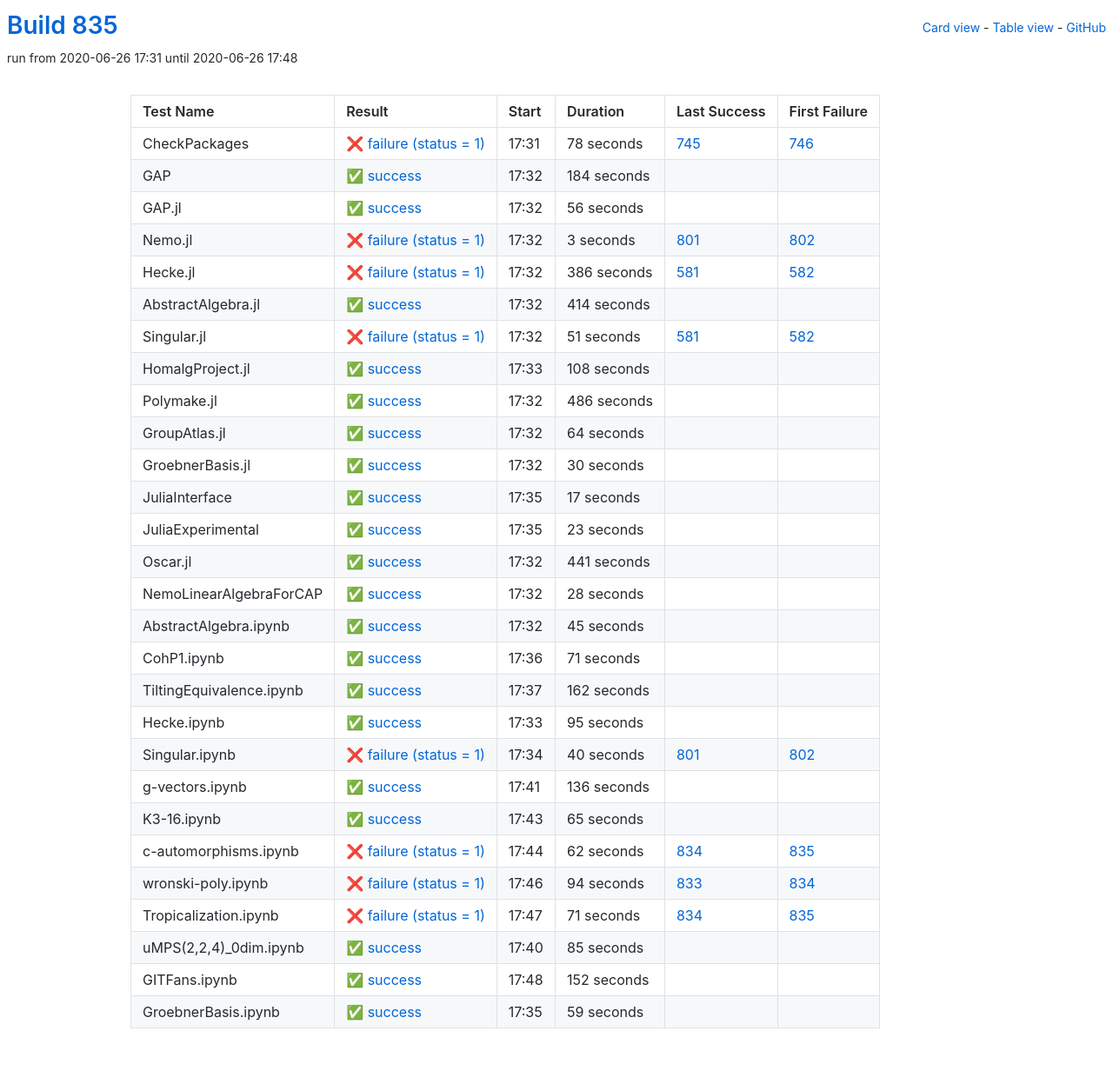
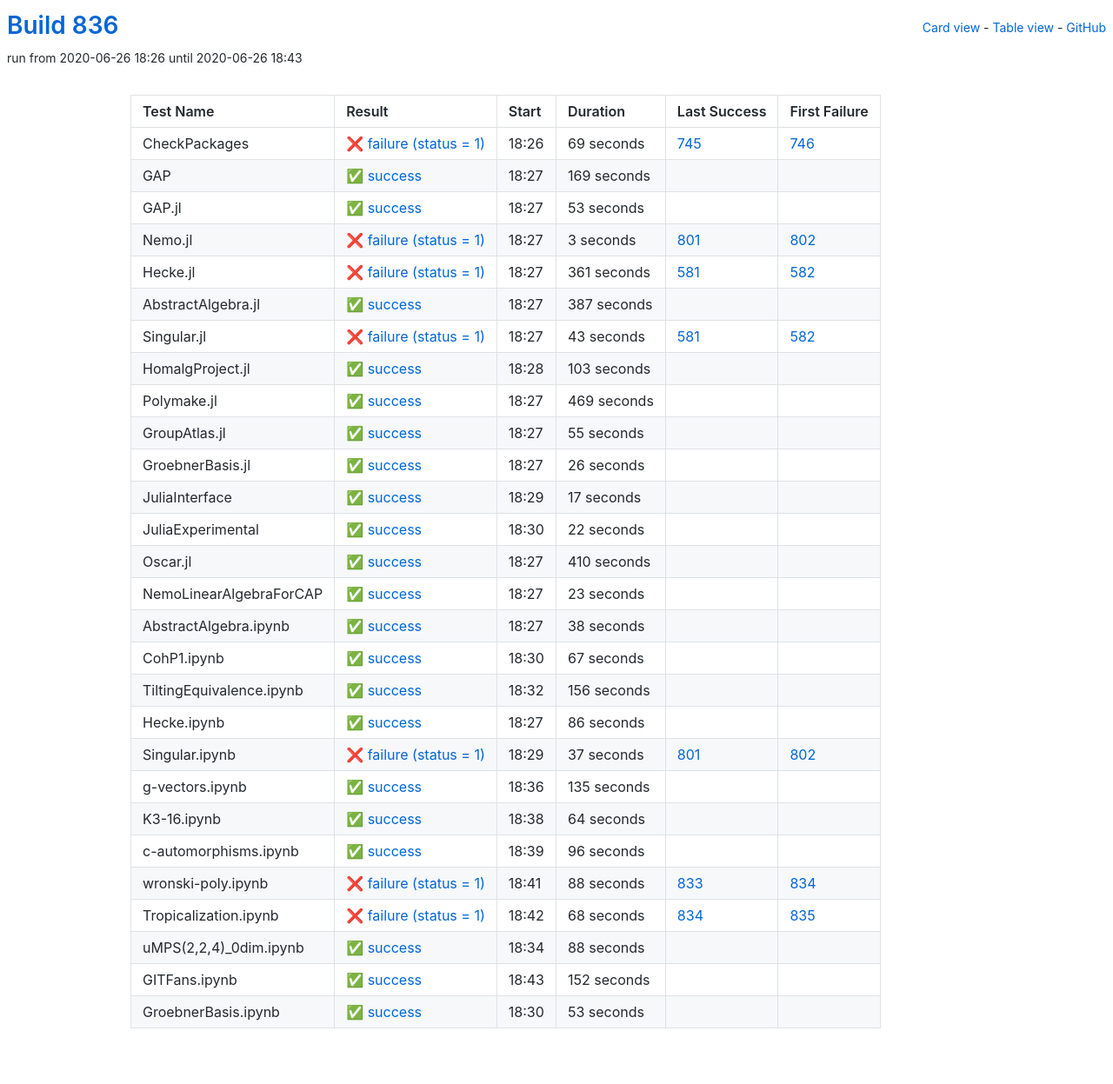
Before and after one commit to oscar-system/oscar-ci-status-1.4, a Jekyll site: the page built from table.html, in a window 1280 px wide. Shown: the whole page at 87% size. Built offline with Jekyll 4.4.1, drawn with Linux system fonts in a browser that asks for light colours.

Commit message:
Build #836

```diff
--- a/_data/ci.yml
+++ b/_data/ci.yml
@@ -1,6 +1,6 @@
 ---
-build: 835
-build_url: https://oscarci.mathematik.uni-kl.de/job/oscar-julia-1.4/835/
+build: 836
+build_url: https://oscarci.mathematik.uni-kl.de/job/oscar-julia-1.4/836/
 job: oscar-julia-1.4
 organization: oscar-system
 repo: oscar-ci-status-1.4
@@ -8,44 +8,44 @@ repourl: https://github.com/oscar-system/oscar-ci-status-1.4
 tests:
 - name: CheckPackages
   id: checkpackages
-  log: https://oscarci.mathematik.uni-kl.de/job/oscar-julia-1.4/835/artifact/logs/build-835/CheckPackages.log
-  start: 2020-06-26 17:31
+  log: https://oscarci.mathematik.uni-kl.de/job/oscar-julia-1.4/836/artifact/logs/build-836/CheckPackages.log
+  start: 2020-06-26 18:26
   success: false
   exitcode: 1
   status: failure
-  duration: 78
+  duration: 69
   last_success: 745
   last_success_url: https://oscarci.mathematik.uni-kl.de/job/oscar-julia-1.4/745/
   first_failure: 746
   first_failure_url: https://oscarci.mathematik.uni-kl.de/job/oscar-julia-1.4/746/
 - name: GAP
   id: gap
-  log: https://oscarci.mathematik.uni-kl.de/job/oscar-julia-1.4/835/artifact/logs/build-835/GAP.log
-  start: 2020-06-26 17:32
+  log: https://oscarci.mathematik.uni-kl.de/job/oscar-julia-1.4/836/artifact/logs/build-836/GAP.log
+  start: 2020-06-26 18:27
   success: true
   exitcode: 0
   status: success
-  duration: 184
+  duration: 169
   last_success: false
   last_success_url:
   first_failure: false
   first_failure_url:
 - name: GAP.jl
   id: gap-jl
-  log: https://oscarci.mathematik.uni-kl.de/job/oscar-julia-1.4/835/artifact/logs/build-835/GAP.jl.log
-  start: 2020-06-26 17:32
+  log: https://oscarci.mathematik.uni-kl.de/job/oscar-julia-1.4/836/artifact/logs/build-836/GAP.jl.log
+  start: 2020-06-26 18:27
   success: true
   exitcode: 0
   status: success
-  duration: 56
+  duration: 53
   last_success: false
   last_success_url:
   first_failure: false
   first_failure_url:
 - name: Nemo.jl
   id: nemo-jl
-  log: https://oscarci.mathematik.uni-kl.de/job/oscar-julia-1.4/835/artifact/logs/build-835/Nemo.jl.log
-  start: 2020-06-26 17:32
+  log: https://oscarci.mathematik.uni-kl.de/job/oscar-julia-1.4/836/artifact/logs/build-836/Nemo.jl.log
+  start: 2020-06-26 18:27
   success: false
   exitcode: 1
   status: failure
@@ -56,92 +56,92 @@ tests:
   first_failure_url: https://oscarci.mathematik.uni-kl.de/job/oscar-julia-1.4/802/
 - name: Hecke.jl
   id: hecke-jl
-  log: https://oscarci.mathematik.uni-kl.de/job/oscar-julia-1.4/835/artifact/logs/build-835/Hecke.jl.log
-  start: 2020-06-26 17:32
+  log: https://oscarci.mathematik.uni-kl.de/job/oscar-julia-1.4/836/artifact/logs/build-836/Hecke.jl.log
+  start: 2020-06-26 18:27
   success: false
   exitcode: 1
   status: failure
-  duration: 386
+  duration: 361
   last_success: 581
   last_success_url: https://oscarci.mathematik.uni-kl.de/job/oscar-julia-1.4/581/
   first_failure: 582
   first_failure_url: https://oscarci.mathematik.uni-kl.de/job/oscar-julia-1.4/582/
 - name: AbstractAlgebra.jl
   id: abstractalgebra-jl
-  log: https://oscarci.mathematik.uni-kl.de/job/oscar-julia-1.4/835/artifact/logs/build-835/AbstractAlgebra.jl.log
-  start: 2020-06-26 17:32
+  log: https://oscarci.mathematik.uni-kl.de/job/oscar-julia-1.4/836/artifact/logs/build-836/AbstractAlgebra.jl.log
+  start: 2020-06-26 18:27
   success: true
   exitcode: 0
   status: success
-  duration: 414
+  duration: 387
   last_success: false
   last_success_url:
   first_failure: false
   first_failure_url:
 - name: Singular.jl
   id: singular-jl
-  log: https://oscarci.mathematik.uni-kl.de/job/oscar-julia-1.4/835/artifact/logs/build-835/Singular.jl.log
-  start: 2020-06-26 17:32
+  log: https://oscarci.mathematik.uni-kl.de/job/oscar-julia-1.4/836/artifact/logs/build-836/Singular.jl.log
+  start: 2020-06-26 18:27
   success: false
   exitcode: 1
   status: failure
-  duration: 51
+  duration: 43
   last_success: 581
   last_success_url: https://oscarci.mathematik.uni-kl.de/job/oscar-julia-1.4/581/
   first_failure: 582
   first_failure_url: https://oscarci.mathematik.uni-kl.de/job/oscar-julia-1.4/582/
 - name: HomalgProject.jl
   id: homalgproject-jl
-  log: https://oscarci.mathematik.uni-kl.de/job/oscar-julia-1.4/835/artifact/logs/build-835/HomalgProject.jl.log
-  start: 2020-06-26 17:33
+  log: https://oscarci.mathematik.uni-kl.de/job/oscar-julia-1.4/836/artifact/logs/build-836/HomalgProject.jl.log
+  start: 2020-06-26 18:28
   success: true
   exitcode: 0
   status: success
-  duration: 108
+  duration: 103
   last_success: false
   last_success_url:
   first_failure: false
   first_failure_url:
 - name: Polymake.jl
   id: polymake-jl
-  log: https://oscarci.mathematik.uni-kl.de/job/oscar-julia-1.4/835/artifact/logs/build-835/Polymake.jl.log
-  start: 2020-06-26 17:32
+  log: https://oscarci.mathematik.uni-kl.de/job/oscar-julia-1.4/836/artifact/logs/build-836/Polymake.jl.log
+  start: 2020-06-26 18:27
   success: true
   exitcode: 0
   status: success
-  duration: 486
+  duration: 469
   last_success: false
   last_success_url:
   first_failure: false
   first_failure_url:
 - name: GroupAtlas.jl
   id: groupatlas-jl
-  log: https://oscarci.mathematik.uni-kl.de/job/oscar-julia-1.4/835/artifact/logs/build-835/GroupAtlas.jl.log
-  start: 2020-06-26 17:32
+  log: https://oscarci.mathematik.uni-kl.de/job/oscar-julia-1.4/836/artifact/logs/build-836/GroupAtlas.jl.log
+  start: 2020-06-26 18:27
   success: true
   exitcode: 0
   status: success
-  duration: 64
+  duration: 55
   last_success: false
   last_success_url:
   first_failure: false
   first_failure_url:
 - name: GroebnerBasis.jl
   id: groebnerbasis-jl
-  log: https://oscarci.mathematik.uni-kl.de/job/oscar-julia-1.4/835/artifact/logs/build-835/GroebnerBasis.jl.log
-  start: 2020-06-26 17:32
+  log: https://oscarci.mathematik.uni-kl.de/job/oscar-julia-1.4/836/artifact/logs/build-836/GroebnerBasis.jl.log
+  start: 2020-06-26 18:27
   success: true
   exitcode: 0
   status: success
-  duration: 30
+  duration: 26
   last_success: false
   last_success_url:
   first_failure: false
   first_failure_url:
 - name: JuliaInterface
   id: juliainterface
-  log: https://oscarci.mathematik.uni-kl.de/job/oscar-julia-1.4/835/artifact/logs/build-835/JuliaInterface.log
-  start: 2020-06-26 17:35
+  log: https://oscarci.mathematik.uni-kl.de/job/oscar-julia-1.4/836/artifact/logs/build-836/JuliaInterface.log
+  start: 2020-06-26 18:29
   success: true
   exitcode: 0
   status: success
@@ -152,8 +152,32 @@ tests:
   first_failure_url:
 - name: JuliaExperimental
   id: juliaexperimental
-  log: https://oscarci.mathematik.uni-kl.de/job/oscar-julia-1.4/835/artifact/logs/build-835/JuliaExperimental.log
-  start: 2020-06-26 17:35
+  log: https://oscarci.mathematik.uni-kl.de/job/oscar-julia-1.4/836/artifact/logs/build-836/JuliaExperimental.log
+  start: 2020-06-26 18:30
+  success: true
+  exitcode: 0
+  status: success
+  duration: 22
+  last_success: false
+  last_success_url:
+  first_failure: false
+  first_failure_url:
+- name: Oscar.jl
+  id: oscar-jl
+  log: https://oscarci.mathematik.uni-kl.de/job/oscar-julia-1.4/836/artifact/logs/build-836/Oscar.jl.log
+  start: 2020-06-26 18:27
+  success: true
+  exitcode: 0
+  status: success
+  duration: 410
+  last_success: false
+  last_success_url:
+  first_failure: false
+  first_failure_url:
+- name: NemoLinearAlgebraForCAP
+  id: nemolinearalgebraforcap
+  log: https://oscarci.mathematik.uni-kl.de/job/oscar-julia-1.4/836/artifact/logs/build-836/NemoLinearAlgebraForCAP.log
+  start: 2020-06-26 18:27
   success: true
   exitcode: 0
   status: success
@@ -162,166 +186,142 @@ tests:
   last_success_url:
   first_failure: false
   first_failure_url:
-- name: Oscar.jl
-  id: oscar-jl
-  log: https://oscarci.mathematik.uni-kl.de/job/oscar-julia-1.4/835/artifact/logs/build-835/Oscar.jl.log
-  start: 2020-06-26 17:32
+- name: AbstractAlgebra.ipynb
+  id: abstractalgebra-ipynb
+  log: https://oscarci.mathematik.uni-kl.de/job/oscar-julia-1.4/836/artifact/logs/build-836/AbstractAlgebra.ipynb.log
+  start: 2020-06-26 18:27
   success: true
   exitcode: 0
   status: success
-  duration: 441
-  last_success: false
-  last_success_url:
-  first_failure: false
-  first_failure_url:
-- name: NemoLinearAlgebraForCAP
-  id: nemolinearalgebraforcap
-  log: https://oscarci.mathematik.uni-kl.de/job/oscar-julia-1.4/835/artifact/logs/build-835/NemoLinearAlgebraForCAP.log
-  start: 2020-06-26 17:32
-  success: true
-  exitcode: 0
-  status: success
-  duration: 28
-  last_success: false
-  last_success_url:
-  first_failure: false
-  first_failure_url:
-- name: AbstractAlgebra.ipynb
-  id: abstractalgebra-ipynb
-  log: https://oscarci.mathematik.uni-kl.de/job/oscar-julia-1.4/835/artifact/logs/build-835/AbstractAlgebra.ipynb.log
-  start: 2020-06-26 17:32
-  success: true
-  exitcode: 0
-  status: success
-  duration: 45
+  duration: 38
   last_success: false
   last_success_url:
   first_failure: false
   first_failure_url:
 - name: CohP1.ipynb
   id: cohp1-ipynb
-  log: https://oscarci.mathematik.uni-kl.de/job/oscar-julia-1.4/835/artifact/logs/build-835/CohP1.ipynb.log
-  start: 2020-06-26 17:36
+  log: https://oscarci.mathematik.uni-kl.de/job/oscar-julia-1.4/836/artifact/logs/build-836/CohP1.ipynb.log
+  start: 2020-06-26 18:30
   success: true
   exitcode: 0
   status: success
-  duration: 71
+  duration: 67
   last_success: false
   last_success_url:
   first_failure: false
   first_failure_url:
 - name: TiltingEquivalence.ipynb
   id: tiltingequivalence-ipynb
-  log: https://oscarci.mathematik.uni-kl.de/job/oscar-julia-1.4/835/artifact/logs/build-835/TiltingEquivalence.ipynb.log
-  start: 2020-06-26 17:37
+  log: https://oscarci.mathematik.uni-kl.de/job/oscar-julia-1.4/836/artifact/logs/build-836/TiltingEquivalence.ipynb.log
+  start: 2020-06-26 18:32
   success: true
   exitcode: 0
   status: success
-  duration: 162
+  duration: 156
   last_success: false
   last_success_url:
   first_failure: false
   first_failure_url:
 - name: Hecke.ipynb
   id: hecke-ipynb
-  log: https://oscarci.mathematik.uni-kl.de/job/oscar-julia-1.4/835/artifact/logs/build-835/Hecke.ipynb.log
-  start: 2020-06-26 17:33
+  log: https://oscarci.mathematik.uni-kl.de/job/oscar-julia-1.4/836/artifact/logs/build-836/Hecke.ipynb.log
+  start: 2020-06-26 18:27
   success: true
   exitcode: 0
   status: success
-  duration: 95
+  duration: 86
   last_success: false
   last_success_url:
   first_failure: false
   first_failure_url:
 - name: Singular.ipynb
   id: singular-ipynb
-  log: https://oscarci.mathematik.uni-kl.de/job/oscar-julia-1.4/835/artifact/logs/build-835/Singular.ipynb.log
-  start: 2020-06-26 17:34
+  log: https://oscarci.mathematik.uni-kl.de/job/oscar-julia-1.4/836/artifact/logs/build-836/Singular.ipynb.log
+  start: 2020-06-26 18:29
   success: false
   exitcode: 1
   status: failure
-  duration: 40
+  duration: 37
   last_success: 801
   last_success_url: https://oscarci.mathematik.uni-kl.de/job/oscar-julia-1.4/801/
   first_failure: 802
   first_failure_url: https://oscarci.mathematik.uni-kl.de/job/oscar-julia-1.4/802/
 - name: g-vectors.ipynb
   id: g-vectors-ipynb
-  log: https://oscarci.mathematik.uni-kl.de/job/oscar-julia-1.4/835/artifact/logs/build-835/g-vectors.ipynb.log
-  start: 2020-06-26 17:41
+  log: https://oscarci.mathematik.uni-kl.de/job/oscar-julia-1.4/836/artifact/logs/build-836/g-vectors.ipynb.log
+  start: 2020-06-26 18:36
   success: true
   exitcode: 0
   status: success
-  duration: 136
+  duration: 135
   last_success: false
   last_success_url:
   first_failure: false
   first_failure_url:
 - name: K3-16.ipynb
   id: k3-16-ipynb
-  log: https://oscarci.mathematik.uni-kl.de/job/oscar-julia-1.4/835/artifact/logs/build-835/K3-16.ipynb.log
-  start: 2020-06-26 17:43
+  log: https://oscarci.mathematik.uni-kl.de/job/oscar-julia-1.4/836/artifact/logs/build-836/K3-16.ipynb.log
+  start: 2020-06-26 18:38
   success: true
   exitcode: 0
   status: success
-  duration: 65
+  duration: 64
   last_success: false
   last_success_url:
   first_failure: false
   first_failure_url:
 - name: c-automorphisms.ipynb
   id: c-automorphisms-ipynb
-  log: https://oscarci.mathematik.uni-kl.de/job/oscar-julia-1.4/835/artifact/logs/build-835/c-automorphisms.ipynb.log
-  start: 2020-06-26 17:44
+  log: https://oscarci.mathematik.uni-kl.de/job/oscar-julia-1.4/836/artifact/logs/build-836/c-automorphisms.ipynb.log
+  start: 2020-06-26 18:39
+  success: true
+  exitcode: 0
+  status: success
+  duration: 96
+  last_success: false
+  last_success_url:
+  first_failure: false
+  first_failure_url:
+- name: wronski-poly.ipynb
+  id: wronski-poly-ipynb
+  log: https://oscarci.mathematik.uni-kl.de/job/oscar-julia-1.4/836/artifact/logs/build-836/wronski-poly.ipynb.log
+  start: 2020-06-26 18:41
   success: false
   exitcode: 1
   status: failure
-  duration: 62
-  last_success: 834
-  last_success_url: https://oscarci.mathematik.uni-kl.de/job/oscar-julia-1.4/834/
-  first_failure: 835
-  first_failure_url: https://oscarci.mathematik.uni-kl.de/job/oscar-julia-1.4/835/
-- name: wronski-poly.ipynb
-  id: wronski-poly-ipynb
-  log: https://oscarci.mathematik.uni-kl.de/job/oscar-julia-1.4/835/artifact/logs/build-835/wronski-poly.ipynb.log
-  start: 2020-06-26 17:46
-  success: false
-  exitcode: 1
-  status: failure
-  duration: 94
+  duration: 88
   last_success: 833
   last_success_url: https://oscarci.mathematik.uni-kl.de/job/oscar-julia-1.4/833/
   first_failure: 834
   first_failure_url: https://oscarci.mathematik.uni-kl.de/job/oscar-julia-1.4/834/
 - name: Tropicalization.ipynb
   id: tropicalization-ipynb
-  log: https://oscarci.mathematik.uni-kl.de/job/oscar-julia-1.4/835/artifact/logs/build-835/Tropicalization.ipynb.log
-  start: 2020-06-26 17:47
+  log: https://oscarci.mathematik.uni-kl.de/job/oscar-julia-1.4/836/artifact/logs/build-836/Tropicalization.ipynb.log
+  start: 2020-06-26 18:42
   success: false
   exitcode: 1
   status: failure
-  duration: 71
+  duration: 68
   last_success: 834
   last_success_url: https://oscarci.mathematik.uni-kl.de/job/oscar-julia-1.4/834/
   first_failure: 835
   first_failure_url: https://oscarci.mathematik.uni-kl.de/job/oscar-julia-1.4/835/
 - name: uMPS(2,2,4)_0dim.ipynb
   id: umps-2-2-4-0dim-ipynb
-  log: https://oscarci.mathematik.uni-kl.de/job/oscar-julia-1.4/835/artifact/logs/build-835/uMPS-2-2-4-_0dim.ipynb.log
-  start: 2020-06-26 17:40
+  log: https://oscarci.mathematik.uni-kl.de/job/oscar-julia-1.4/836/artifact/logs/build-836/uMPS-2-2-4-_0dim.ipynb.log
+  start: 2020-06-26 18:34
   success: true
   exitcode: 0
   status: success
-  duration: 85
+  duration: 88
   last_success: false
   last_success_url:
   first_failure: false
   first_failure_url:
 - name: GITFans.ipynb
   id: gitfans-ipynb
-  log: https://oscarci.mathematik.uni-kl.de/job/oscar-julia-1.4/835/artifact/logs/build-835/GITFans.ipynb.log
-  start: 2020-06-26 17:48
+  log: https://oscarci.mathematik.uni-kl.de/job/oscar-julia-1.4/836/artifact/logs/build-836/GITFans.ipynb.log
+  start: 2020-06-26 18:43
   success: true
   exitcode: 0
   status: success
@@ -332,12 +332,12 @@ tests:
   first_failure_url:
 - name: GroebnerBasis.ipynb
   id: groebnerbasis-ipynb
-  log: https://oscarci.mathematik.uni-kl.de/job/oscar-julia-1.4/835/artifact/logs/build-835/GroebnerBasis.ipynb.log
-  start: 2020-06-26 17:35
+  log: https://oscarci.mathematik.uni-kl.de/job/oscar-julia-1.4/836/artifact/logs/build-836/GroebnerBasis.ipynb.log
+  start: 2020-06-26 18:30
   success: true
   exitcode: 0
   status: success
-  duration: 59
+  duration: 53
   last_success: false
   last_success_url:
   first_failure: false
```
Also changed, not shown: README.md.
